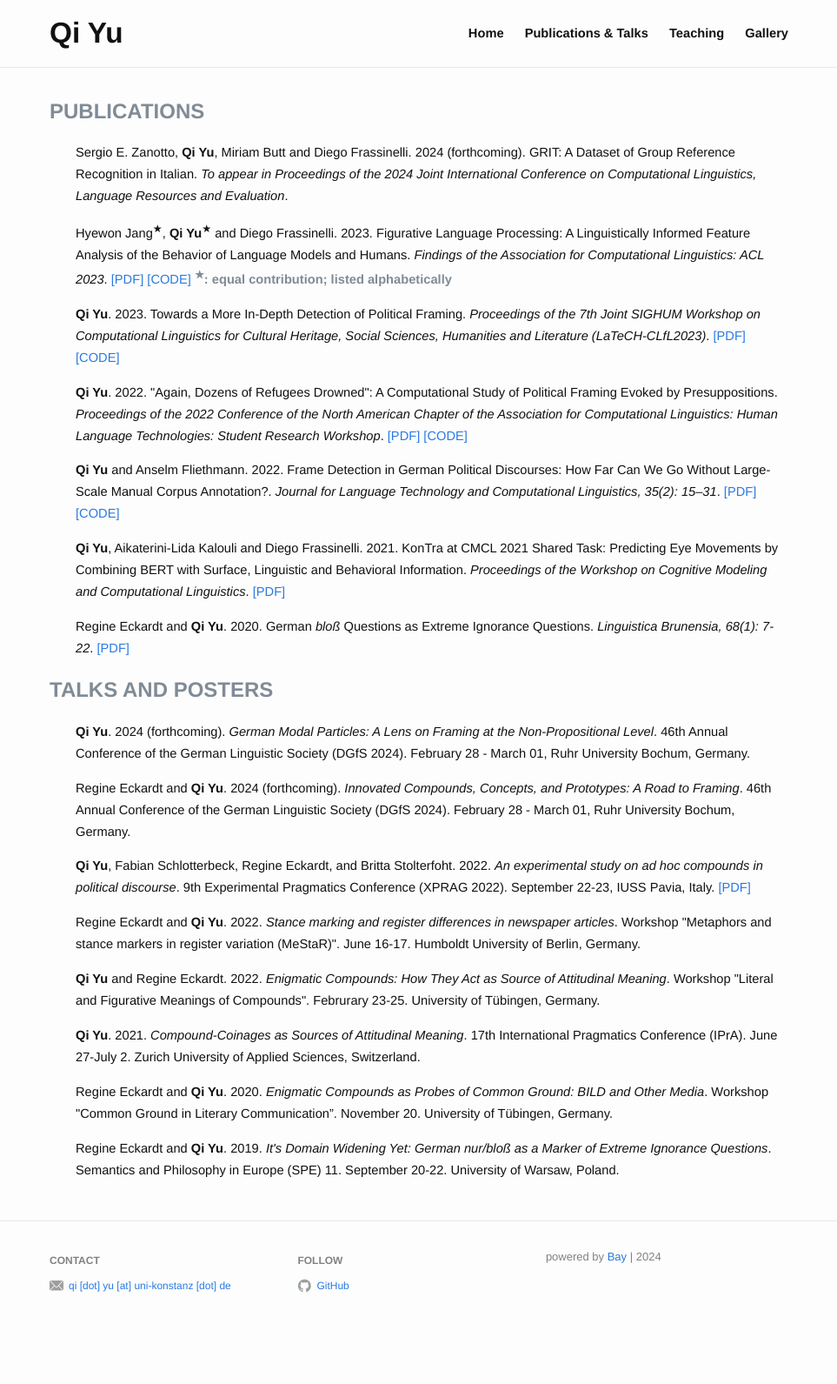
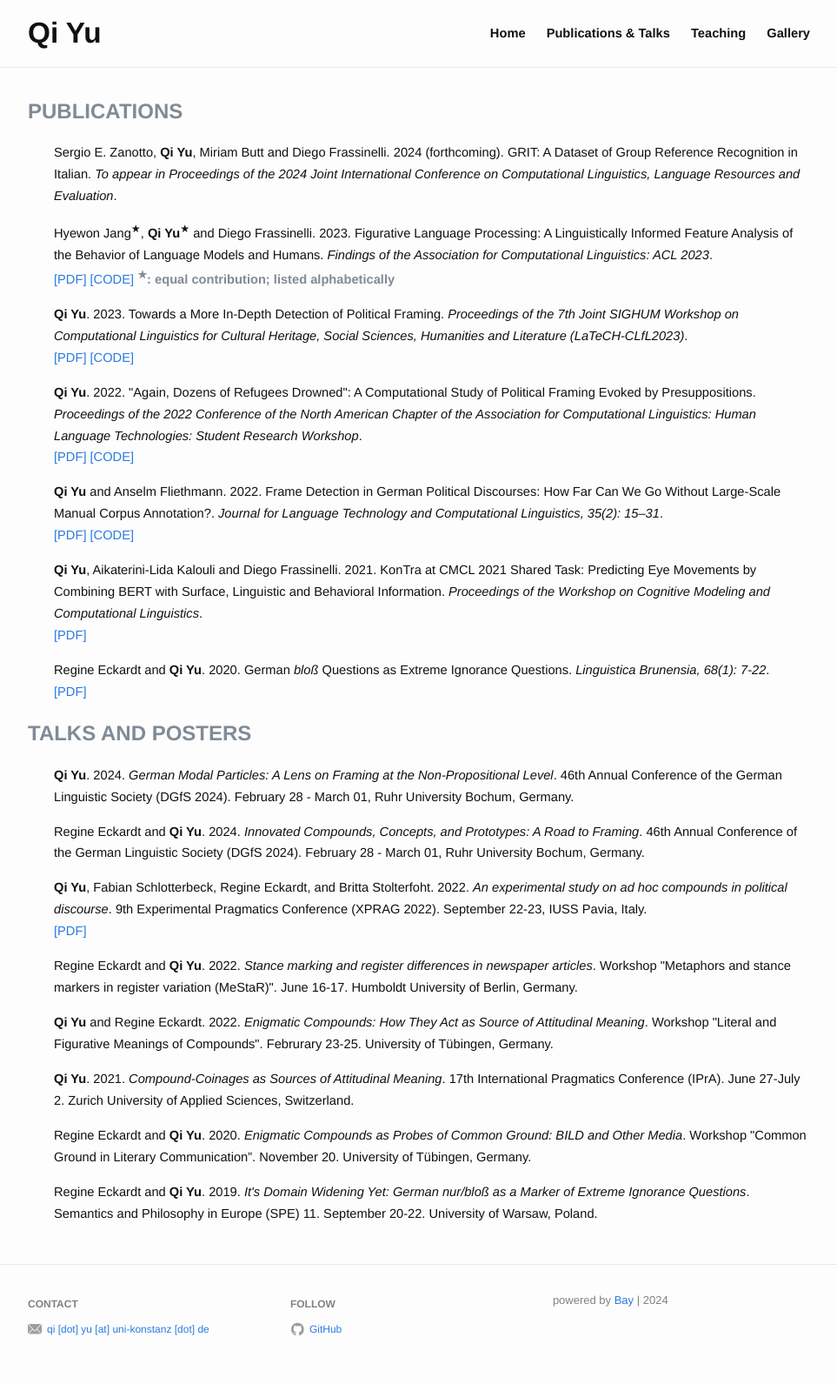
Before and after one commit to qi-yu/qi-yu.github.io, a Jekyll site: the page built from publication.md, in a window 1280 px wide. Shown: the whole page at 87% size, without its empty margins (158-1121 px from the left). Built offline with Jekyll 4.4.1, drawn with Linux system fonts in a browser that asks for light colours; before the commit the page ends 1541 px from its top, so only the background shows below that.

Commit message:
updated talks

```diff
--- a/_layouts/publication.html
+++ b/_layouts/publication.html
@@ -30,7 +30,7 @@
               {{ item.note }}.
               {% endif %}
               {% if item.pdf and item.pdf != "" and item.pdf != nil %}
-                <a href="{{ item.pdf }}" target="_blank">[PDF]</a>
+                <br><a href="{{ item.pdf }}" target="_blank">[PDF]</a>
               {% endif %}
               {% if item.resource and item.resource != "" and item.resource != nil %}
                 <a href="{{ item.resource }}" target="_blank">[CODE]</a>
--- a/assets/css/custom.css
+++ b/assets/css/custom.css
@@ -60,7 +60,7 @@ ul.subproject {
 }
 
 .wrapper {
-    max-width: 850px;
+    max-width: 900px;
 }
 
 .profilepic {
--- a/publication.md
+++ b/publication.md
@@ -69,7 +69,7 @@ categories:
         items:
           - title: <em>German Modal Particles&#58; A Lens on Framing at the Non-Propositional Level</em>
             authors: <b>Qi Yu</b>
-            year: 2024 (forthcoming)
+            year: 2024
             workshop: 46th Annual Conference of the German Linguistic Society (DGfS 2024)
             note: February 28 - March 01, Ruhr University Bochum, Germany
 
@@ -77,7 +77,7 @@ categories:
         items:
           - title: <em>Innovated Compounds, Concepts, and Prototypes&#58; A Road to Framing</em>
             authors: Regine Eckardt and <b>Qi Yu</b>
-            year: 2024 (forthcoming)
+            year: 2024
             workshop: 46th Annual Conference of the German Linguistic Society (DGfS 2024)
             note: February 28 - March 01, Ruhr University Bochum, Germany
 
```
Also changed, not shown: 3 other files.
